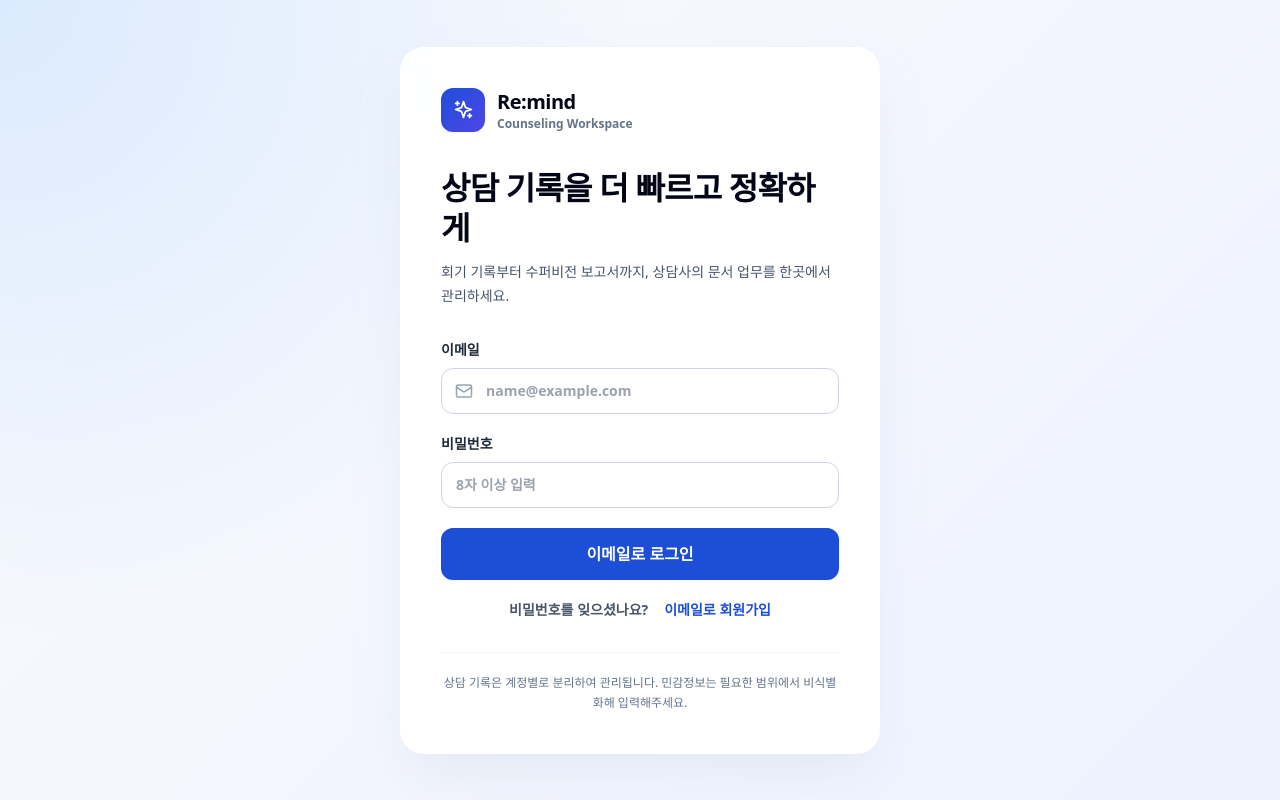
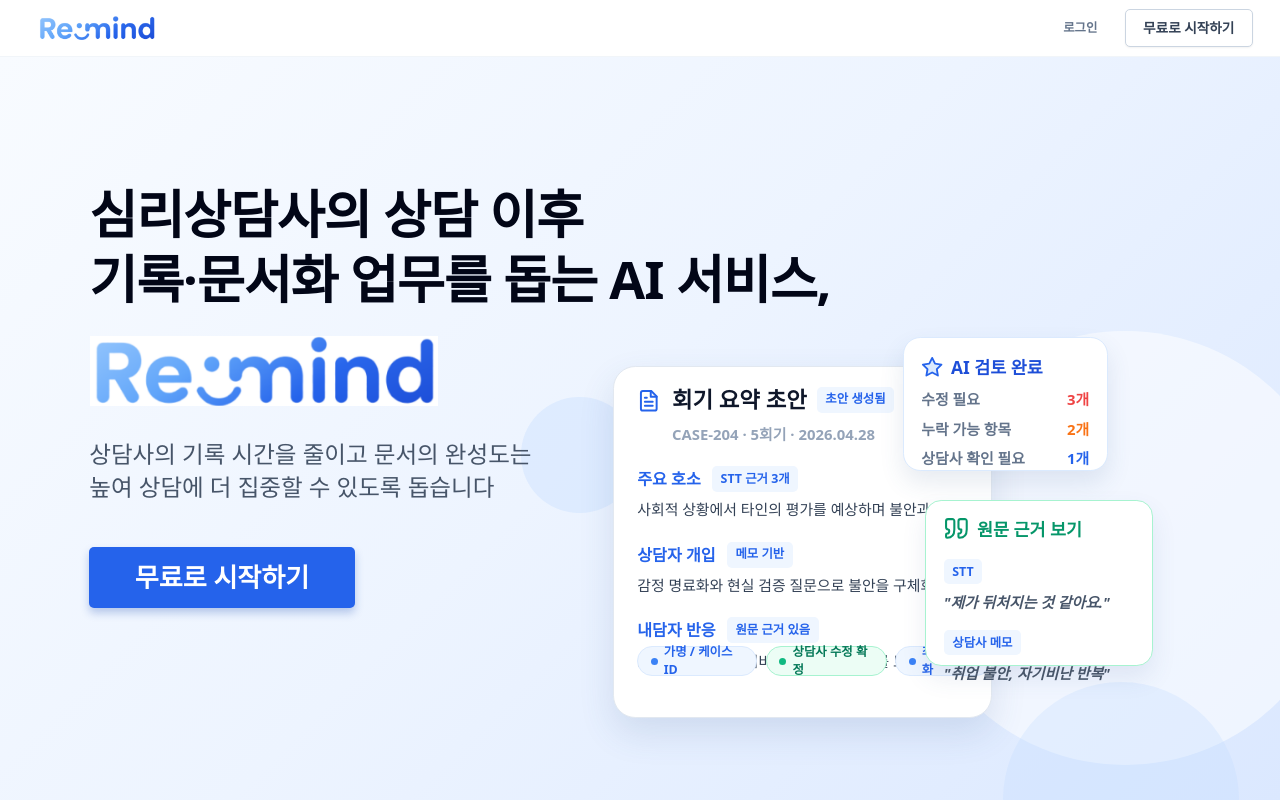
Before and after one commit to jordy9090/remind-counseling-note-agent, a React (Vite) app in the folder frontend/: page / in a window 1280 px wide. Built offline with nearby package versions, Linux system fonts and the light colour scheme; no server answers; the HTML template or start-up script is replaced by a standard one.

Commit message:
Restore landing-first authentication flow (#9)
* feat: restore landing entry actions

* feat: restore landing-first authentication flow

```diff
--- a/frontend/src/components/AuthGate.tsx
+++ b/frontend/src/components/AuthGate.tsx
@@ -1,8 +1,9 @@
 import { FormEvent, ReactNode, useEffect, useState } from 'react'
 import type { Provider, Session } from '@supabase/supabase-js'
-import { ChevronDown, Loader2, LogOut, Mail, Sparkles } from 'lucide-react'
+import { ArrowLeft, ChevronDown, Loader2, LogOut, Mail } from 'lucide-react'
 
 import { getAvailableOAuthProviders, isAuthConfigured, supabase, type AvailableOAuthProviders } from '../lib/supabase'
+import LandingPage from '../pages/LandingPage'
 
 type AuthMode = 'signin' | 'signup' | 'reset' | 'recovery'
 const PRIVACY_NOTE = '상담 기록은 계정별로 분리하여 관리됩니다. 민감정보는 필요한 범위에서 비식별화해 입력해주세요.'
@@ -21,6 +22,7 @@
   const [session, setSession] = useState<Session | null>(null)
   const [loading, setLoading] = useState(isAuthConfigured)
   const [mode, setMode] = useState<AuthMode>('signin')
+  const [authOpen, setAuthOpen] = useState(false)
   const [email, setEmail] = useState('')
   const [password, setPassword] = useState('')
   const [message, setMessage] = useState('')
@@ -65,6 +67,13 @@
   }
 
   if (!session) {
+    if (!authOpen) {
+      return <LandingPage
+        onLogin={() => { setMode('signin'); setMessage(''); setAuthOpen(true) }}
+        onStart={() => { setMode('signup'); setMessage(''); setAuthOpen(true) }}
+      />
+    }
+
     const oauthEnabled = providers.google || providers.kakao
     const startOAuth = async (provider: Provider) => {
       if (!supabase) return
@@ -90,8 +99,17 @@
       if (mode === 'signup' && !result.data.session) setMessage('인증 이메일을 보냈습니다. 메일의 확인 링크를 눌러주세요.')
     }
 
-    return <AuthShell><Brand />
-      <AuthHeading title={mode === 'reset' ? '비밀번호 찾기' : '상담 기록을 더 빠르고 정확하게'} description={mode === 'reset' ? '가입한 이메일로 비밀번호 재설정 링크를 보내드립니다.' : '회기 기록부터 수퍼비전 보고서까지, 상담사의 문서 업무를 한곳에서 관리하세요.'} />
+    const heading = mode === 'reset' ? '비밀번호 찾기' : mode === 'signup' ? '무료로 시작하기' : '로그인'
+    const description = mode === 'reset'
+      ? '가입한 이메일로 비밀번호 재설정 링크를 보내드립니다.'
+      : mode === 'signup'
+        ? 'Re:mind 계정을 만들고 상담 기록 워크스페이스를 시작하세요.'
+        : 'Re:mind 계정으로 상담 기록 워크스페이스에 들어가세요.'
+
+    return <AuthShell>
+      <button className="mb-8 inline-flex items-center gap-2 text-sm font-semibold text-slate-500 transition hover:text-slate-900" type="button" onClick={() => { setAuthOpen(false); setMessage('') }}><ArrowLeft size={17} />처음으로</button>
+      <Brand />
+      <AuthHeading title={heading} description={description} />
       {mode !== 'reset' && oauthEnabled && <div className="mt-8 space-y-3">
         {providers.google && <button className="flex w-full items-center justify-center gap-3 rounded-xl border border-slate-300 bg-white px-4 py-3.5 font-bold text-slate-800 shadow-sm transition hover:bg-slate-50 disabled:opacity-60" type="button" disabled={submitting} onClick={() => void startOAuth('google')}><GoogleMark /> Google로 계속하기</button>}
         {providers.kakao && <button className="w-full rounded-xl bg-[#FEE500] px-4 py-3.5 font-bold text-[#191919] transition hover:brightness-95 disabled:opacity-60" type="button" disabled={submitting} onClick={() => void startOAuth('kakao')}>Kakao로 계속하기</button>}
@@ -120,12 +138,12 @@
   </div>
 }
 
-function Brand({ compact = false }: { compact?: boolean }) { return <div className="flex items-center gap-3"><span className={`${compact ? 'h-9 w-9' : 'h-11 w-11'} flex items-center justify-center rounded-xl bg-gradient-to-br from-blue-700 to-indigo-600 text-white shadow-sm`}><Sparkles size={compact ? 18 : 21} /></span><div><p className={`${compact ? 'text-lg' : 'text-xl'} font-black tracking-tight text-slate-950`}>Re:mind</p>{!compact && <p className="text-xs font-semibold text-slate-500">Counseling Workspace</p>}</div></div> }
-function AuthHeading({ title, description }: { title: string; description: string }) { return <div className="mt-9"><h1 className="text-3xl font-black leading-tight tracking-tight text-slate-950 sm:text-[2rem]">{title}</h1><p className="mt-3 text-sm leading-6 text-slate-600">{description}</p></div> }
+function Brand({ compact = false }: { compact?: boolean }) { return <img src="/remind-logo.png" alt="Re:mind" className="object-contain" style={{ height: compact ? 24 : 30, width: compact ? 120 : 150 }} /> }
+function AuthHeading({ title, description }: { title: string; description: string }) { return <div className="mt-10"><h1 className="text-[1.75rem] font-extrabold leading-tight tracking-[-0.025em] text-slate-950">{title}</h1><p className="mt-3 text-sm leading-6 text-slate-500">{description}</p></div> }
 function EmailField({ value, onChange }: { value: string; onChange: (value: string) => void }) { return <label className="block text-sm font-bold text-slate-800">이메일<div className="relative mt-2"><Mail className="absolute left-3.5 top-1/2 -translate-y-1/2 text-slate-400" size={18} /><input className="w-full rounded-xl border border-slate-300 bg-white py-3 pl-11 pr-3 outline-none transition focus:border-blue-600 focus:ring-4 focus:ring-blue-100" type="email" autoComplete="email" value={value} onChange={(event) => onChange(event.target.value)} placeholder="name@example.com" required /></div></label> }
 function PasswordField({ value, onChange, autoComplete }: { value: string; onChange: (value: string) => void; autoComplete: string }) { return <label className="block text-sm font-bold text-slate-800">비밀번호<input className="mt-2 w-full rounded-xl border border-slate-300 bg-white px-3.5 py-3 outline-none transition focus:border-blue-600 focus:ring-4 focus:ring-blue-100" type="password" autoComplete={autoComplete} minLength={8} value={value} onChange={(event) => onChange(event.target.value)} placeholder="8자 이상 입력" required /></label> }
 function PrimaryButton({ children, loading }: { children: ReactNode; loading: boolean }) { return <button className="flex w-full items-center justify-center gap-2 rounded-xl bg-blue-700 px-4 py-3.5 font-bold text-white shadow-sm transition hover:bg-blue-800 disabled:cursor-wait disabled:opacity-60" type="submit" disabled={loading}>{loading && <Loader2 className="animate-spin" size={18} />}{loading ? '처리하고 있습니다' : children}</button> }
 function Feedback({ message }: { message: string }) { return <p className="rounded-xl bg-slate-100 px-4 py-3 text-sm leading-5 text-slate-700" role="status">{message}</p> }
 function Status({ text }: { text: string }) { return <div className="mt-10 flex items-center gap-3 text-sm font-semibold text-slate-600"><Loader2 className="animate-spin text-blue-700" size={20} />{text}</div> }
 function GoogleMark() { return <span className="text-lg font-black text-[#4285F4]" aria-hidden="true">G</span> }
-function AuthShell({ children }: { children: ReactNode }) { return <main className="flex min-h-screen items-center justify-center bg-[radial-gradient(circle_at_top_left,_#dbeafe_0,_transparent_42%),linear-gradient(135deg,#f8fafc,#eef2ff)] px-4 py-10"><section className="w-full max-w-[480px] rounded-3xl border border-white/80 bg-white/95 p-7 shadow-2xl shadow-slate-300/40 backdrop-blur sm:p-10">{children}</section></main> }
+function AuthShell({ children }: { children: ReactNode }) { return <main className="flex min-h-screen items-center justify-center bg-[#f6f9ff] px-5 py-10"><section className="w-full max-w-[420px] rounded-2xl border border-slate-200 bg-white p-7 shadow-[0_18px_50px_rgba(45,75,130,0.10)] sm:p-9">{children}</section></main> }
--- a/frontend/src/pages/LandingPage.tsx
+++ b/frontend/src/pages/LandingPage.tsx
@@ -2,6 +2,7 @@
 import { FileText, Quote, Star } from 'lucide-react'
 
 interface LandingPageProps {
+  onLogin: () => void
   onStart: () => void
 }
 
@@ -17,7 +18,7 @@
   return { height: window.innerHeight, width: window.innerWidth }
 }
 
-export default function LandingPage({ onStart }: LandingPageProps) {
+export default function LandingPage({ onLogin, onStart }: LandingPageProps) {
   const [viewport, setViewport] = useState(getViewportSize)
   const scale = Math.min(viewport.width / BASE_WIDTH, viewport.height / BASE_HEIGHT)
   const headerHeight = BASE_HEADER_HEIGHT * scale
@@ -49,6 +50,7 @@
         <div className="flex items-center" style={{ gap: s(22) }}>
           <button
             type="button"
+            onClick={onLogin}
             className="font-semibold text-slate-500 hover:text-slate-900"
             style={{ fontSize: s(10) }}
           >
```
